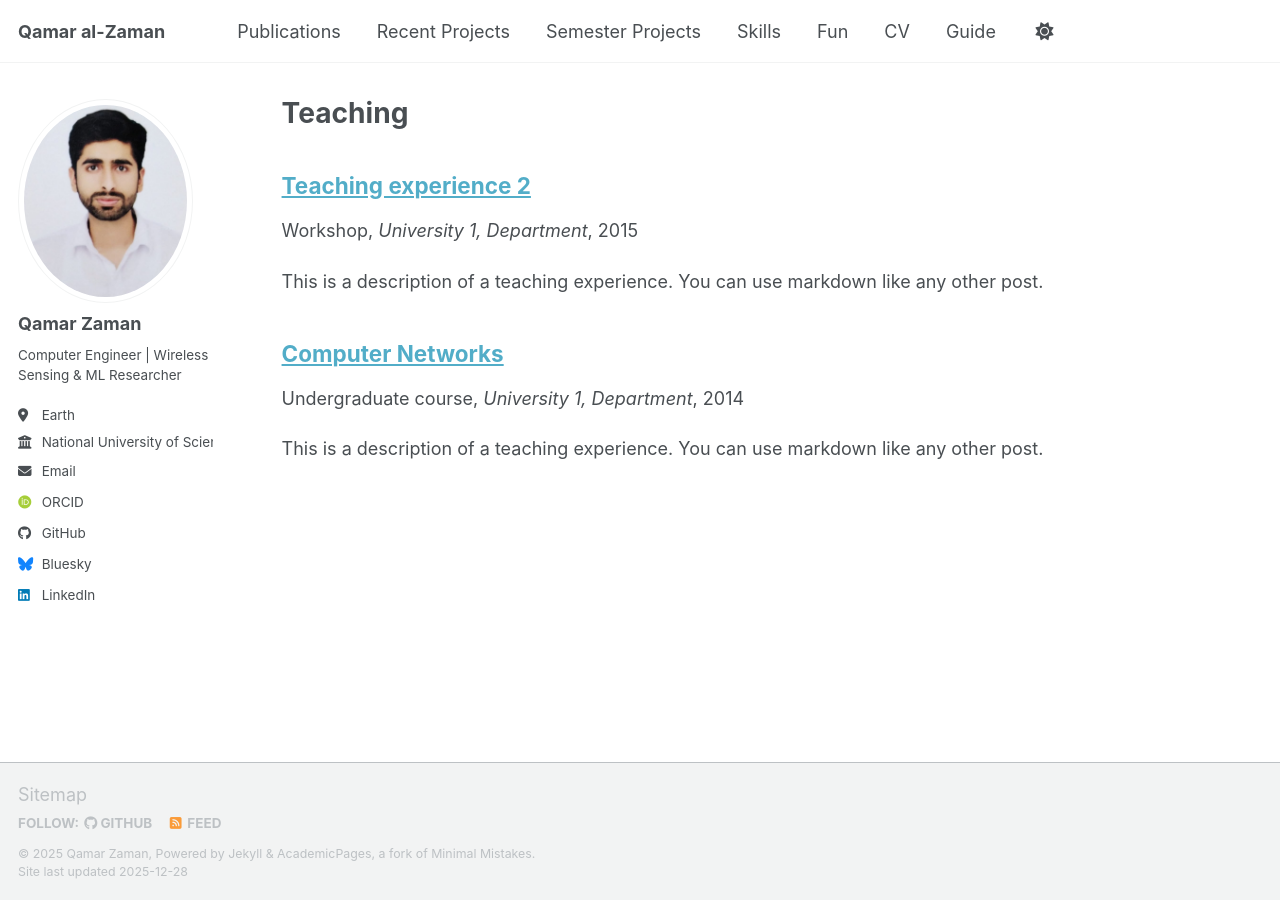
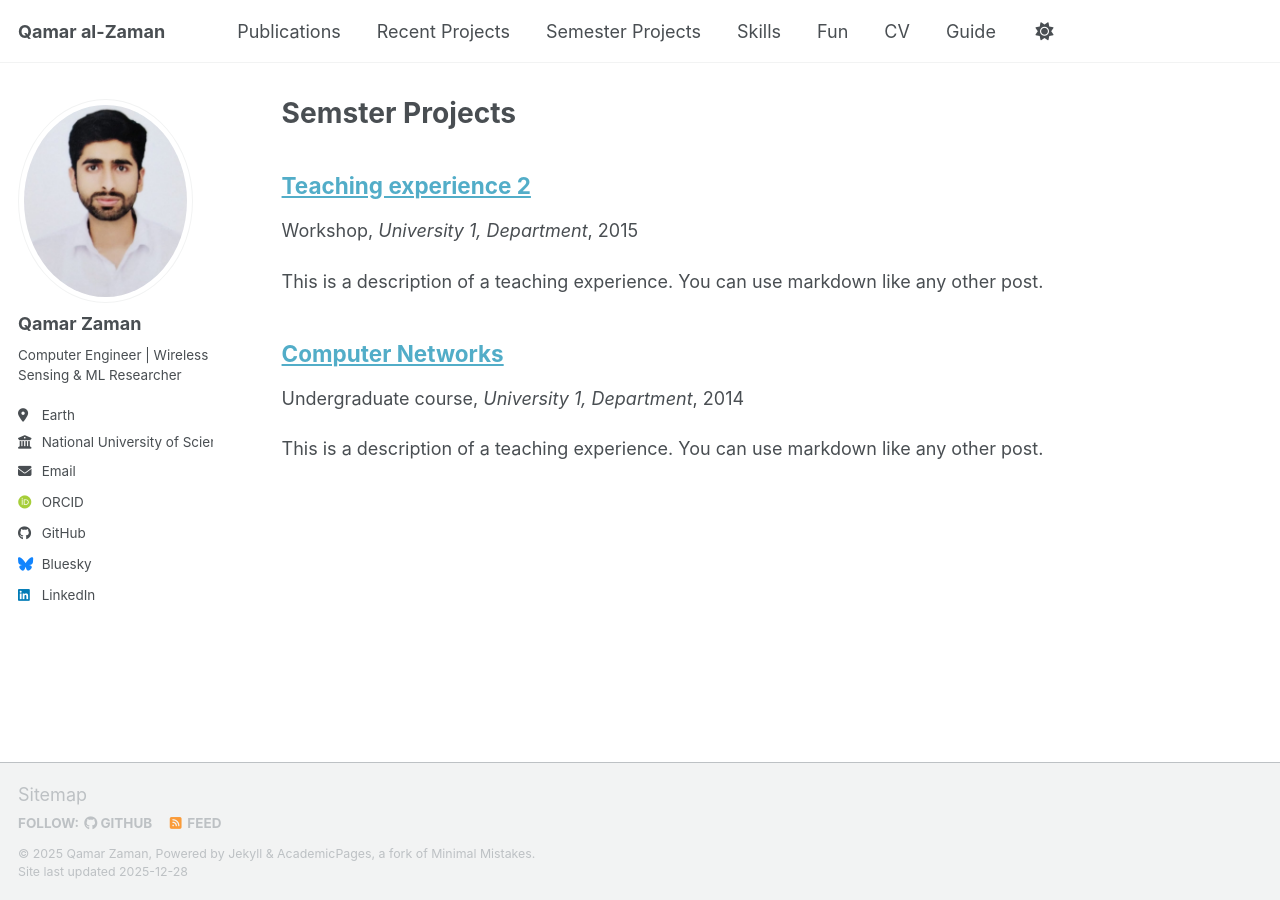
Before and after one commit to qzaman243/qzaman243.github.io, a Jekyll site: the page built from _pages/teaching.html, in a window 1280 px wide. Built offline with Jekyll 4.4.1, drawn with Linux system fonts in a browser that asks for light colours; some web fonts are replaced; a script bundle is joined from its source files by our own code; library files that are not in the unit come from our copies.

Commit message:
Update teaching.html

```diff
--- a/_pages/teaching.html
+++ b/_pages/teaching.html
@@ -1,6 +1,6 @@
 ---
 layout: archive
-title: "Teaching"
+title: "Semster Projects"
 permalink: /teaching/
 author_profile: true
 ---
```
